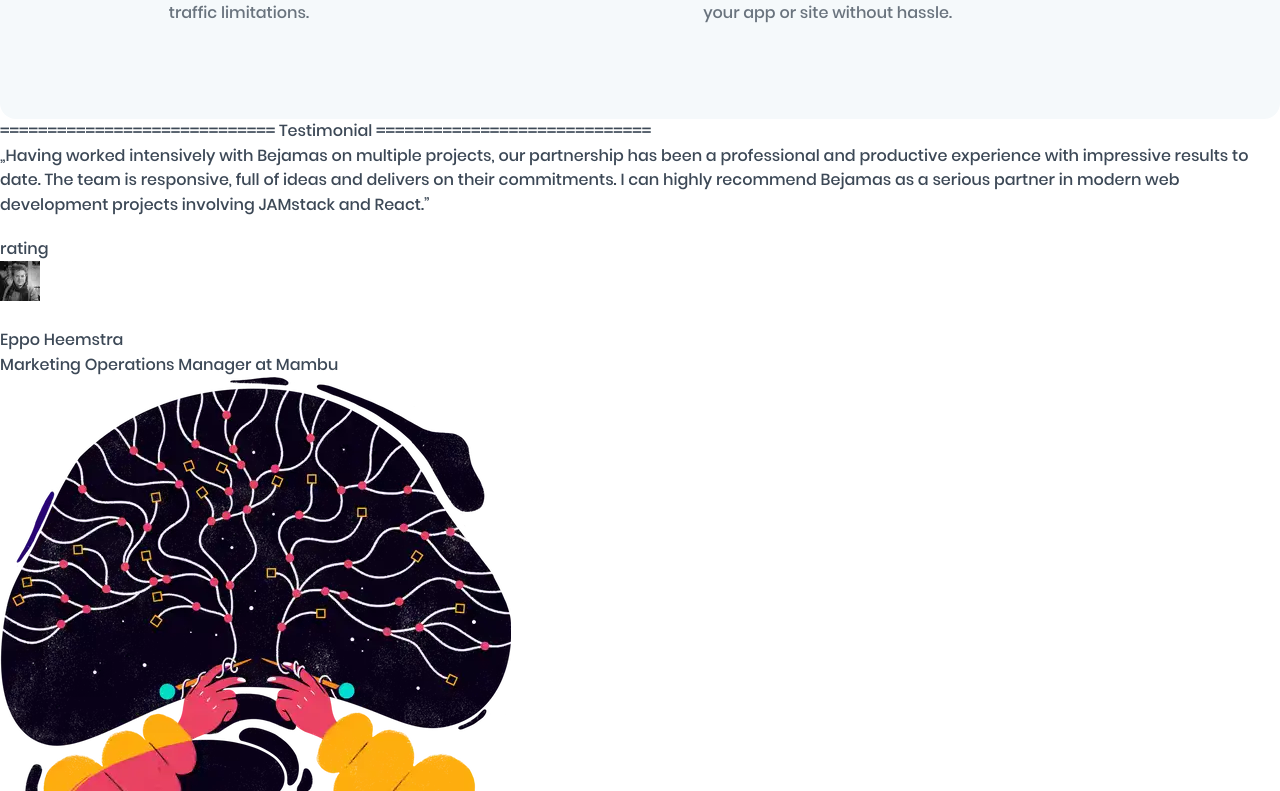
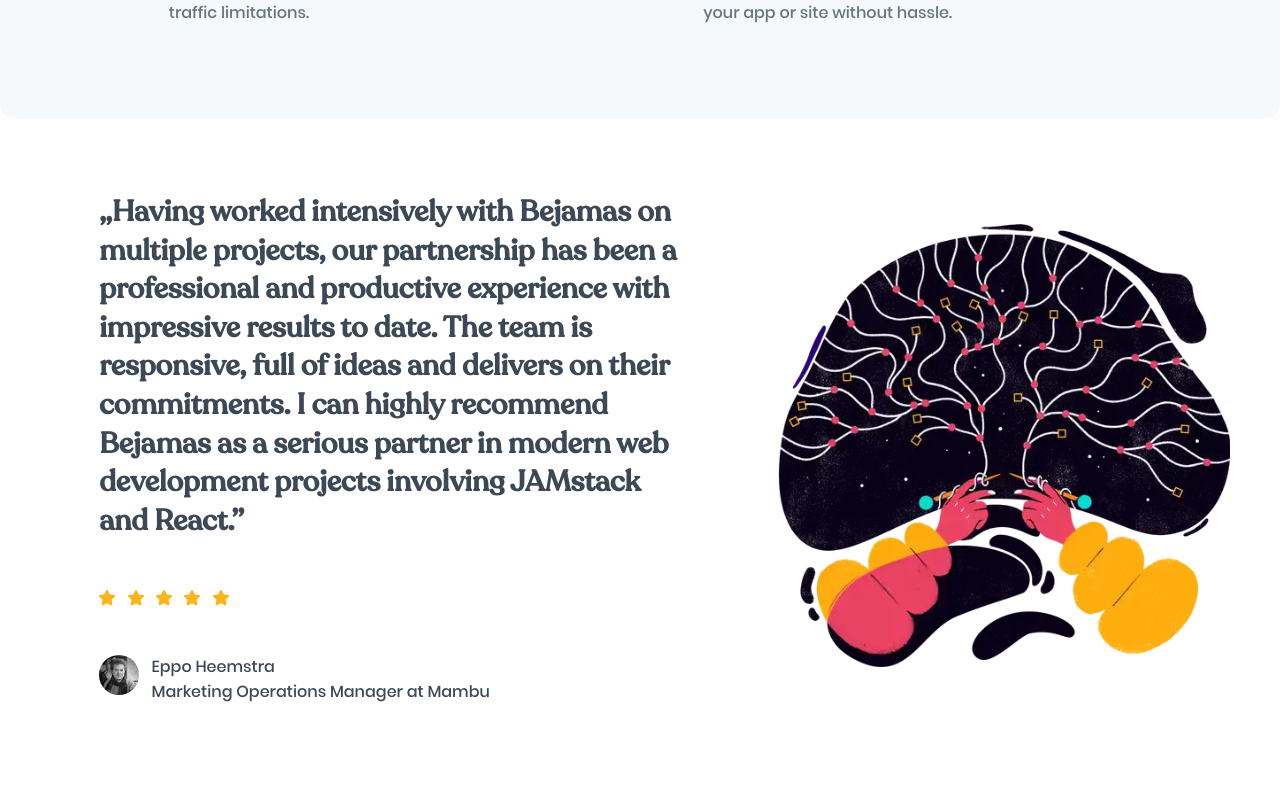
Before and after one commit to fyrepenguin/bejamas, a React (Create React App) app: page / in a window 1280 px wide. Shown: the part 3109-3900 px from the top of the page. Built offline with nearby package versions, Linux system fonts and the light colour scheme; the HTML template or start-up script is replaced by a standard one.

Commit message:
add testimonial

```diff
--- a/src/components/home/testimonial.jsx
+++ b/src/components/home/testimonial.jsx
@@ -1,33 +1,72 @@
 import React, { Component } from "react";
 import opt from "./../../images/testimonials-opt.webp";
 import eppo from "./../../images/eppo-heemstra.webp";
+import "../../styles/testimonial.scss";
 export default class Testimonial extends Component {
   render() {
     return (
-      <section>
-        ============================= Testimonial =============================
+      <section className="testimonial section">
+        <div className="testimonial-content">
           <div>
-          <p>
+            <h3>
               „Having worked intensively with Bejamas on multiple projects, our
               partnership has been a professional and productive experience with
               impressive results to date. The team is responsive, full of ideas
-            and delivers on their commitments. I can highly recommend Bejamas as
-            a serious partner in modern web development projects involving
+              and delivers on their commitments. I can highly recommend Bejamas
+              as a serious partner in modern web development projects involving
               JAMstack and React.”
-          </p>
-          <div>rating</div>
-          <div>
-            <div>
+            </h3>
+            <div className="rating">
+              <svg width="16" height="16">
+                <path
+                  fill="#FAB51B"
+                  fillRule="evenodd"
+                  d="M15.145 5.05l-4.316-.627L8.898.513c-.338-.684-1.456-.684-1.794 0l-1.93 3.91-4.317.627a1.002 1.002 0 00-.554 1.707l3.124 3.044-.737 4.3a1 1 0 001.45 1.053L8 13.125l3.862 2.03c.728.381 1.59-.234 1.45-1.054l-.736-4.299L15.7 6.758a1.003 1.003 0 00-.555-1.708z"
+                ></path>
+              </svg>
+              <svg width="16" height="16">
+                <path
+                  fill="#FAB51B"
+                  fillRule="evenodd"
+                  d="M15.145 5.05l-4.316-.627L8.898.513c-.338-.684-1.456-.684-1.794 0l-1.93 3.91-4.317.627a1.002 1.002 0 00-.554 1.707l3.124 3.044-.737 4.3a1 1 0 001.45 1.053L8 13.125l3.862 2.03c.728.381 1.59-.234 1.45-1.054l-.736-4.299L15.7 6.758a1.003 1.003 0 00-.555-1.708z"
+                ></path>
+              </svg>
+              <svg width="16" height="16">
+                <path
+                  fill="#FAB51B"
+                  fillRule="evenodd"
+                  d="M15.145 5.05l-4.316-.627L8.898.513c-.338-.684-1.456-.684-1.794 0l-1.93 3.91-4.317.627a1.002 1.002 0 00-.554 1.707l3.124 3.044-.737 4.3a1 1 0 001.45 1.053L8 13.125l3.862 2.03c.728.381 1.59-.234 1.45-1.054l-.736-4.299L15.7 6.758a1.003 1.003 0 00-.555-1.708z"
+                ></path>
+              </svg>
+              <svg width="16" height="16">
+                <path
+                  fill="#FAB51B"
+                  fillRule="evenodd"
+                  d="M15.145 5.05l-4.316-.627L8.898.513c-.338-.684-1.456-.684-1.794 0l-1.93 3.91-4.317.627a1.002 1.002 0 00-.554 1.707l3.124 3.044-.737 4.3a1 1 0 001.45 1.053L8 13.125l3.862 2.03c.728.381 1.59-.234 1.45-1.054l-.736-4.299L15.7 6.758a1.003 1.003 0 00-.555-1.708z"
+                ></path>
+              </svg>
+              <svg width="16" height="16">
+                <path
+                  fill="#FAB51B"
+                  fillRule="evenodd"
+                  d="M15.145 5.05l-4.316-.627L8.898.513c-.338-.684-1.456-.684-1.794 0l-1.93 3.91-4.317.627a1.002 1.002 0 00-.554 1.707l3.124 3.044-.737 4.3a1 1 0 001.45 1.053L8 13.125l3.862 2.03c.728.381 1.59-.234 1.45-1.054l-.736-4.299L15.7 6.758a1.003 1.003 0 00-.555-1.708z"
+                ></path>
+              </svg>
+            </div>
+            <div className="customer">
+              <div className="customer-img">
                 <img src={eppo} alt="eppo" />
               </div>
-            <div>Eppo Heemstra</div>
-            <div>Marketing Operations Manager at Mambu</div>
+              <p>
+                Eppo Heemstra <br />
+                Marketing Operations Manager at Mambu
+              </p>
             </div>
           </div>
-        <div>
-          <img src={opt} alt="testimonial hero" />
+          <div className="testimonial-hero">
+            <img src={opt} alt="" />
           </div>
-        ============================= Testimonial =============================
+        </div>
       </section>
     );
   }
--- /dev/null
+++ b/src/styles/testimonial.scss
@@ -0,0 +1,37 @@
+.testimonial {
+  .testimonial-content {
+    display: grid;
+    column-gap: 6.2rem;
+    align-items: center;
+    padding-left: 3.1rem;
+    grid-template-columns: auto 40%;
+    h3 {
+      font-size: 1.8125rem;
+      font-weight: 600;
+    }
+    .rating {
+      display: flex;
+      margin: 3.1rem 0;
+      svg + svg {
+        margin-left: 0.775rem;
+      }
+    }
+    .customer {
+      display: flex;
+      .customer-img {
+        position: relative;
+        display: inline-block;
+        overflow: hidden;
+        width: 40px;
+        height: 40px;
+        border-radius: 100%;
+        margin-right: 0.775rem;
+      }
+    }
+    .testimonial-hero {
+      position: relative;
+      max-width: 511px;
+      overflow: hidden;
+    }
+  }
+}
```
Lines whose indentation alone changed are shown as unchanged.
